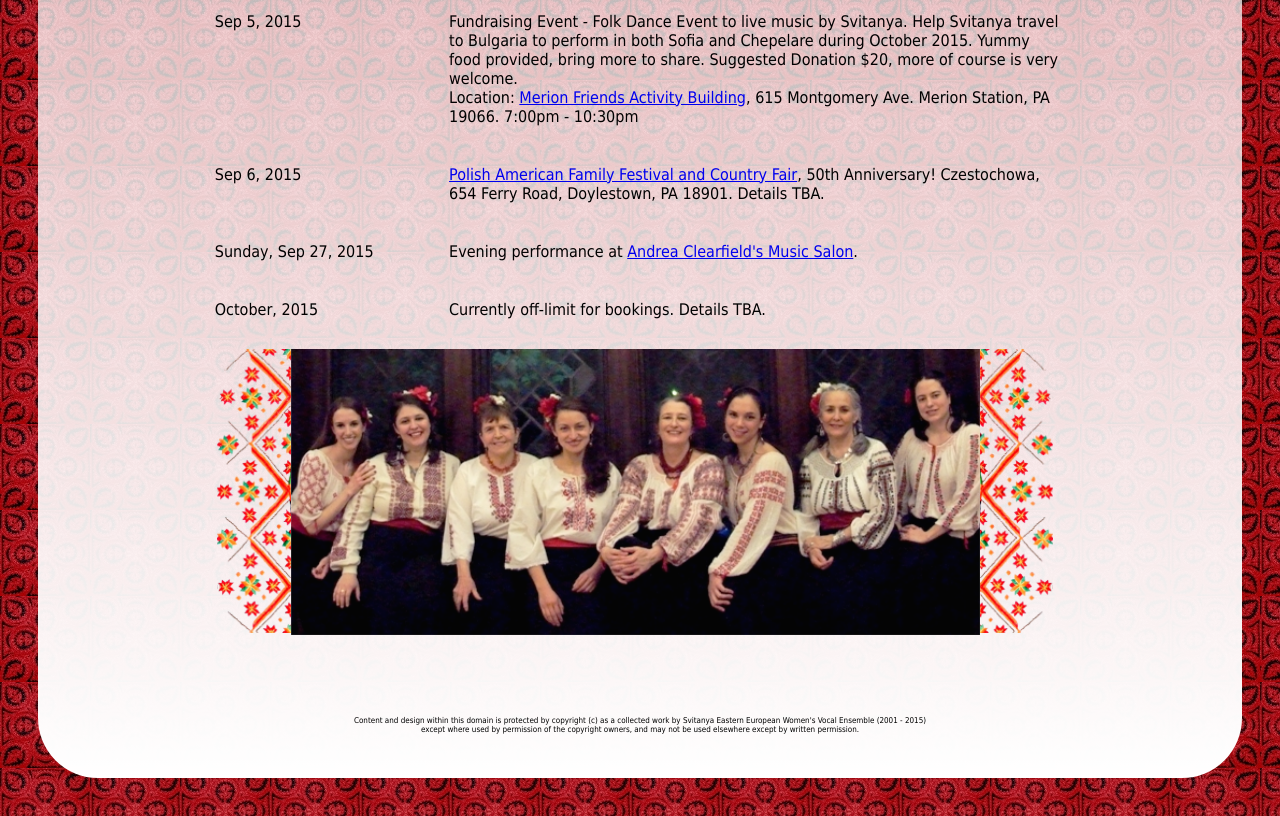
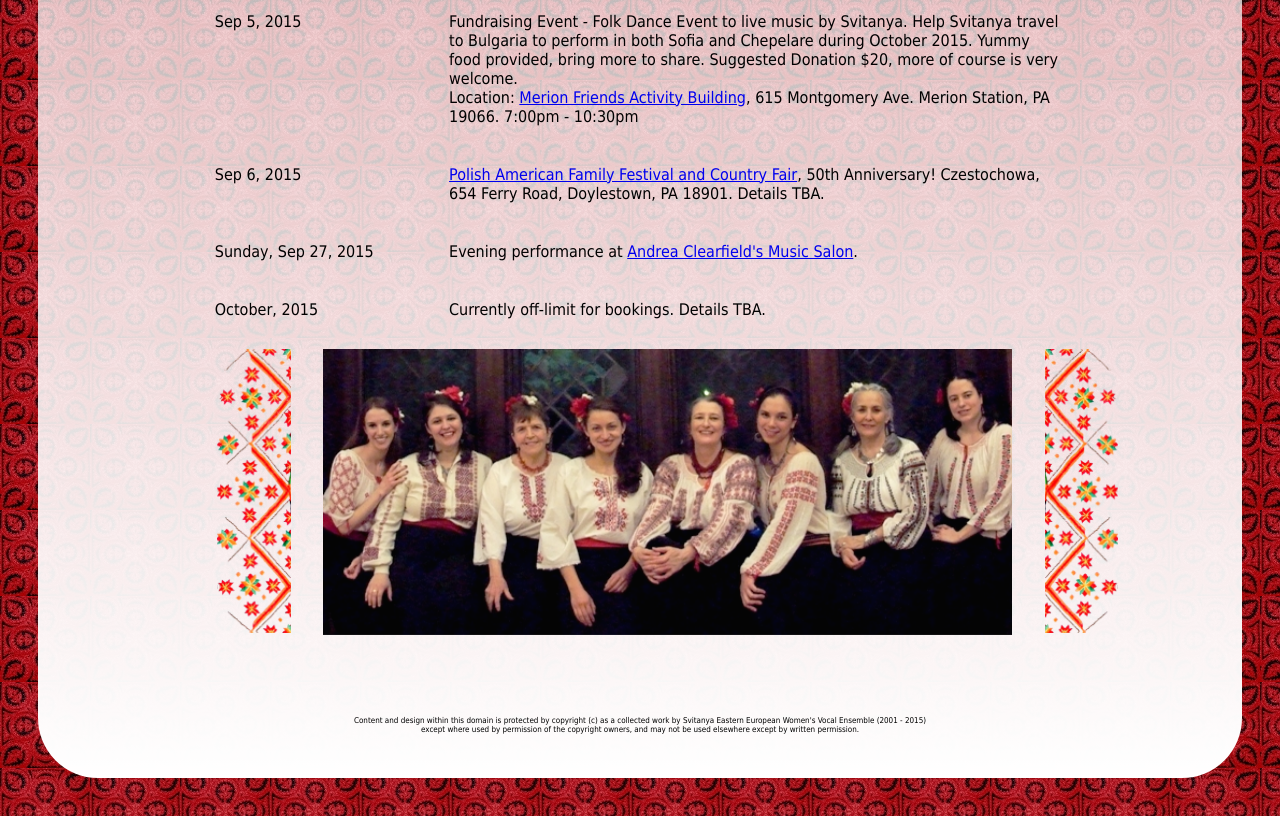
Before and after one commit to ecroen137/Svitanya-Redesign2, a plain HTML site: page events.html in a window 1280 px wide. Shown: the part 1038-1854 px from the top of the page. Drawn offline with nearby package versions, Linux system fonts and the light colour scheme; a web font is replaced by a local one.

Commit message:
added padding to vertical images in events page

```diff
--- a/styles/main.css
+++ b/styles/main.css
@@ -515,7 +515,7 @@ footer p {
 .vertical-pattern {
 	width: 6.8%;
 	float: left;
-	padding: 0;
+	padding-right: 3%;
 	margin: 0;
 	margin-left: 11%;
 	text-align: right;
@@ -528,7 +528,7 @@ footer p {
 .vertical-pattern2 {
 		width: 6.8%;
 	float: left;
-	padding: 0;
+	padding-left: 3%;
 	margin: 0;
 	text-align: left;
 }
```
